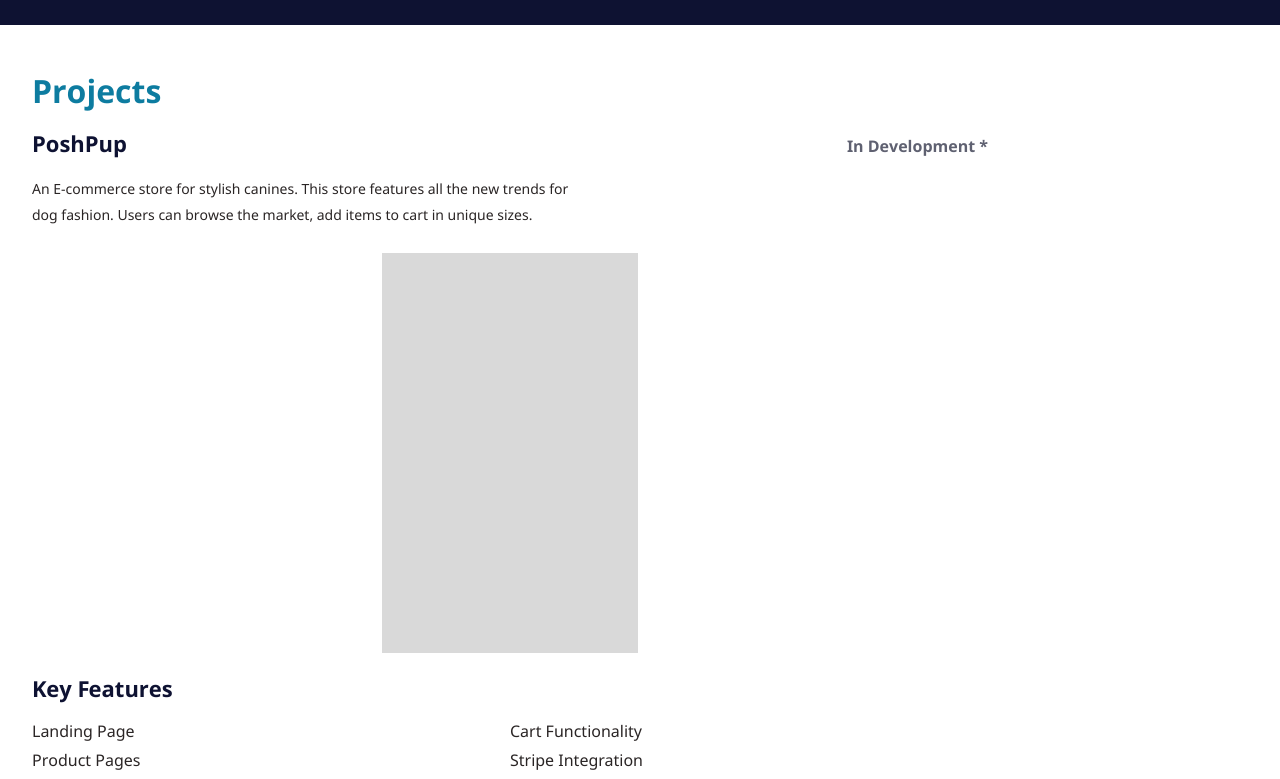
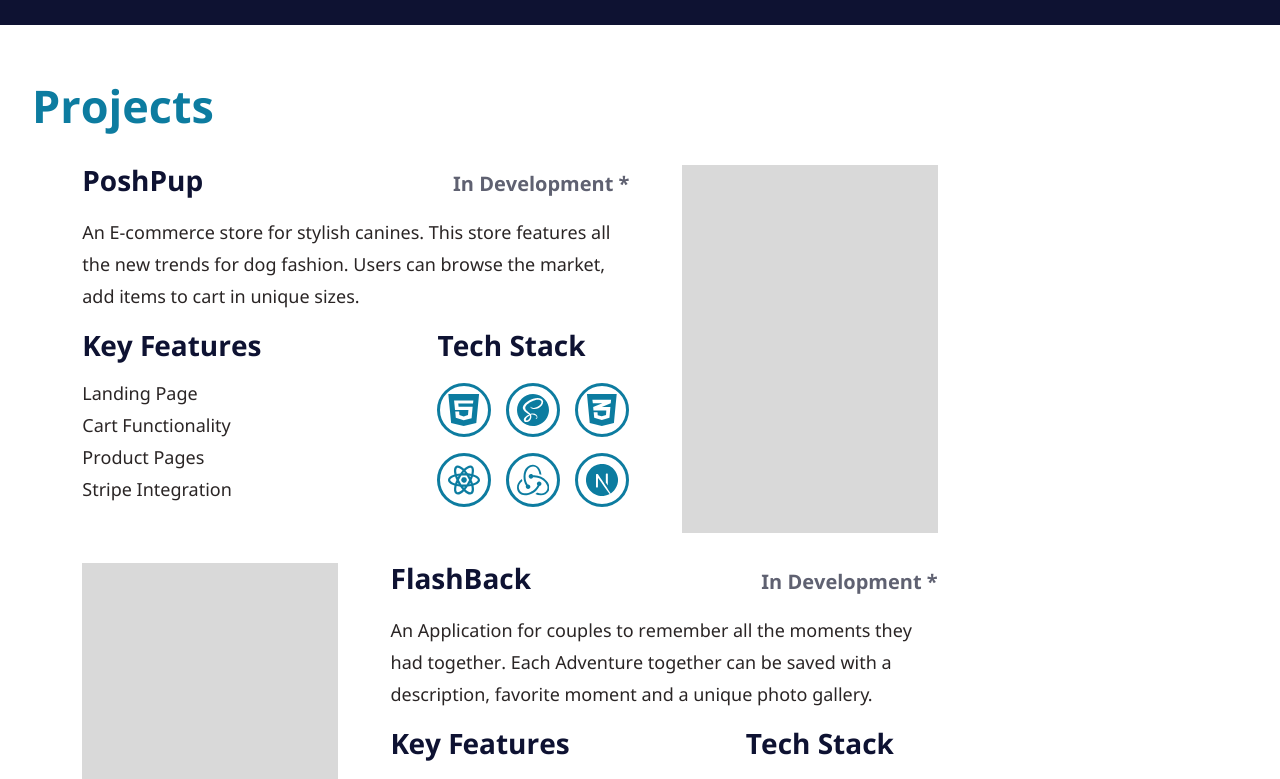
Before and after one commit to alejo2198/portfolio, a React (Create React App) app: page / in a window 1280 px wide. Shown: the part 1522-2301 px from the top of the page. Built offline with nearby package versions, Linux system fonts and the light colour scheme.

Commit message:
complete tablet design for projects. use flexbox to acheive desired design. Move isMobile logic to project component

```diff
--- a/src/components/Project/Project.js
+++ b/src/components/Project/Project.js
@@ -1,17 +1,45 @@
 import ProjectTechItem from '../ProjectTechItem/ProjectTechItem';
 import classes from './Project.module.scss'
+import { useState,useEffect } from 'react';
 
-
+function getWindowWidth() {
+    const { innerWidth: width} = window;
+    return width;
+}
 
 const Project = ({index,project}) => {
+    const [isMobile,setIsMobile] = useState(getWindowWidth() < 767);
+    const [windowWidth, setWindowWidth] = useState(getWindowWidth());
+
+    useEffect(() => {
+        function handleResize() {
+          setWindowWidth(getWindowWidth());
+        }
+
+        window.addEventListener('resize', handleResize);
+        return () => window.removeEventListener('resize', handleResize);
+    }, []);
+
+    useEffect(()=>{
+        if(windowWidth < 767){
+            setIsMobile(true);
+        } else{
+            setIsMobile(false)
+        }
+
+    },[windowWidth])
+    const isReverse = (index % 2 === 1)
+
     return (
-        <article className={classes["project"]}>
+        <article className={classes[`project${isReverse?'--reverse':''}`]}>
+            <div className={classes["project__content"]}>
                 <div className={classes["project__title-container"]}>
                     <h3 className={classes["project__title"]}>{project.name}</h3>
                     <p className={classes["project__in-development"]}>In Development *</p>
                 </div>
                 <p className={classes["project__description"]}>{project.description}</p>
-            <div className={classes["project__image-container"]}>&nbsp;</div>
+                {isMobile && <div className={classes["project__image-container"]}>&nbsp;</div>}
+                <div className={classes["project__content-layout"]}>
                     <div className={classes["project__features"]}>
                         <h3 className={classes["project__title"]}>Key Features</h3>
                         <ul className={classes["project__features-container"]}>
@@ -28,6 +56,11 @@ const Project = ({index,project}) => {
                         })}
                         </ul>
                     </div>
+                </div>
+
+            </div>
+            {!isMobile && <div className={classes["project__image-container"]}>&nbsp;</div>}
+
         </article>
     );
 };
--- a/src/components/Project/Project.module.scss
+++ b/src/components/Project/Project.module.scss
@@ -2,6 +2,27 @@
 @use '../../styles/partials/mixins' as *;
 
 .project{
+    @include tablet{
+        display:flex;
+        justify-content: space-evenly;
+        width: 100%;
+        gap:$medium-spacing;
+        max-width:57rem;
+        margin: 0 auto;
+    }
+    &--reverse{
+        @extend .project;
+        @include tablet{
+            flex-direction: row-reverse;
+        }
+    }
+
+    &__content{
+        @include tablet{
+            width:60%;
+        }
+
+    }
     &__title-container{
         display:flex;
         justify-content: space-between;
@@ -12,10 +33,16 @@
         @include styleText($m-section-subheading-fs,700);
         color:$secondary-color;
         margin-bottom: $small-spacing;
+        @include tablet{
+            @include styleText($t-section-subheading-fs,700);
+        }
     }
     &__in-development{
         @include styleText($m-in-development-fs,700);
-        color:$secondary-text-color
+        color:$secondary-text-color;
+        @include tablet{
+            @include styleText($t-in-development-fs,700);
+        }
     }
     &__description{
         @include styleText($m-body-fs,400);
@@ -23,27 +50,55 @@
         line-height: $m-body-lh;
         margin-bottom: $small-spacing;
         max-width: min(34rem,100%);
+        @include tablet{
+            @include styleText($t-body-fs,400);
+            line-height: $t-body-lh;
+            max-width: 100%;
+        }
     }
     &__image-container{
         width:16rem;
         height:25rem;
         background-color: #D9D9D9;
         margin: $medium-spacing auto;
+        @include tablet{
+            height:23rem;
+            // width:14rem;
+            // justify-self: center;
+            margin:0;
+        }
+
+    }
+    &__content-layout{
+        @include tablet{
+            display: flex;
+            justify-content: space-between;
+        }
 
     }
     &__features{
-
+        @include tablet{
+            width:50%
+        }
     }
     &__features-container{
         list-style: none;
         display: flex;
         flex-wrap: wrap;
         margin-bottom: .5rem;
+        @include tablet{
+            flex-flow: column nowrap;
+        }
 
     }
     &__feature{
         flex-basis:50%;
         margin-bottom: .5rem;
+        @include styleText($m-body-fs,400);
+        @include tablet{
+            @include styleText($t-body-fs,400);
+
+        }
 
     }
     &__tech-stack{
--- a/src/components/ProjectList/ProjectList.js
+++ b/src/components/ProjectList/ProjectList.js
@@ -23,7 +23,7 @@ const ProjectList = () => {
     return (
         <section className={classes["project-section"]}>
             <h2 className={classes["project-section__title"]}>Projects</h2>
-            <ul>
+            <ul className={classes["projects"]}>
                 {projects.map((project,index)=>{
                     return <Project key={index} index={index} project={project} />
                 })}
--- a/src/components/ProjectList/ProjectList.module.scss
+++ b/src/components/ProjectList/ProjectList.module.scss
@@ -14,6 +14,16 @@
         color:$primary-color;
         @include styleText($m-section-heading-fs,700);
         margin:$small-spacing 0;
+        @include tablet{
+            @include styleText($t-section-heading-fs,700);
+            margin:$medium-spacing 0;
+        }
     }
 
 }
+
+.projects{
+    display: flex;
+    flex-direction: column;
+    gap:$medium-spacing;
+}
```
Lines whose indentation alone changed are shown as unchanged.
